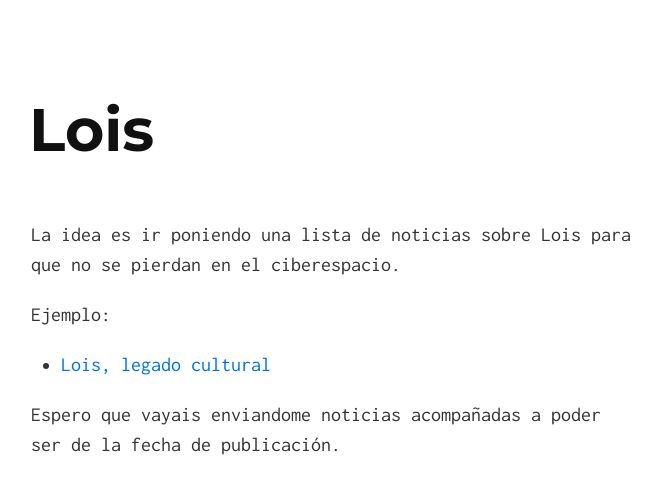
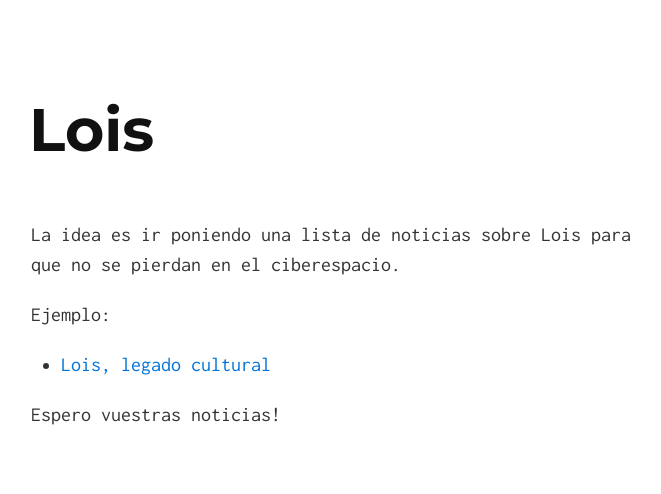
Before and after one commit to Loispueblo/lois.com, a Jekyll site: the page built from noticias.md, in a window 1280 px wide. Shown: the top 494 px of the page, without its empty margins (309-970 px from the left). Built offline with Jekyll 4.4.1, drawn with Linux system fonts in a browser that asks for light colours; our own code applies the rules of GitHub Pages for plain Markdown files.

Commit message:
Update noticias.md

```diff
--- a/noticias.md
+++ b/noticias.md
@@ -4,4 +4,4 @@ Ejemplo:
 
 * [Lois, legado cultural](http://www.abc.es/local-castilla-leon/20130821/abci-lois-historia-legado-cultural-201308211400.html)
 
-Espero que vayais enviandome noticias acompañadas a poder ser de la fecha de publicación.
+Espero vuestras noticias!
```
